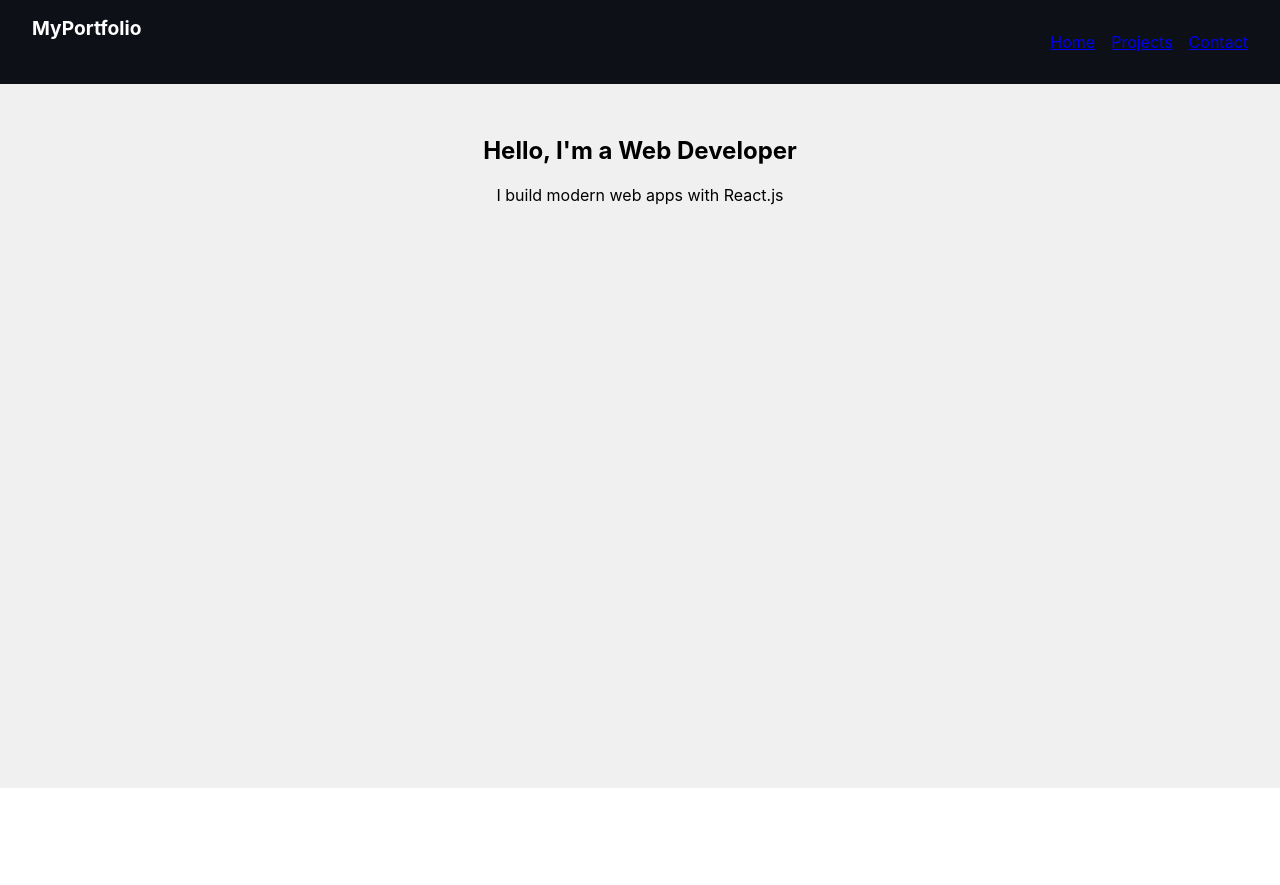
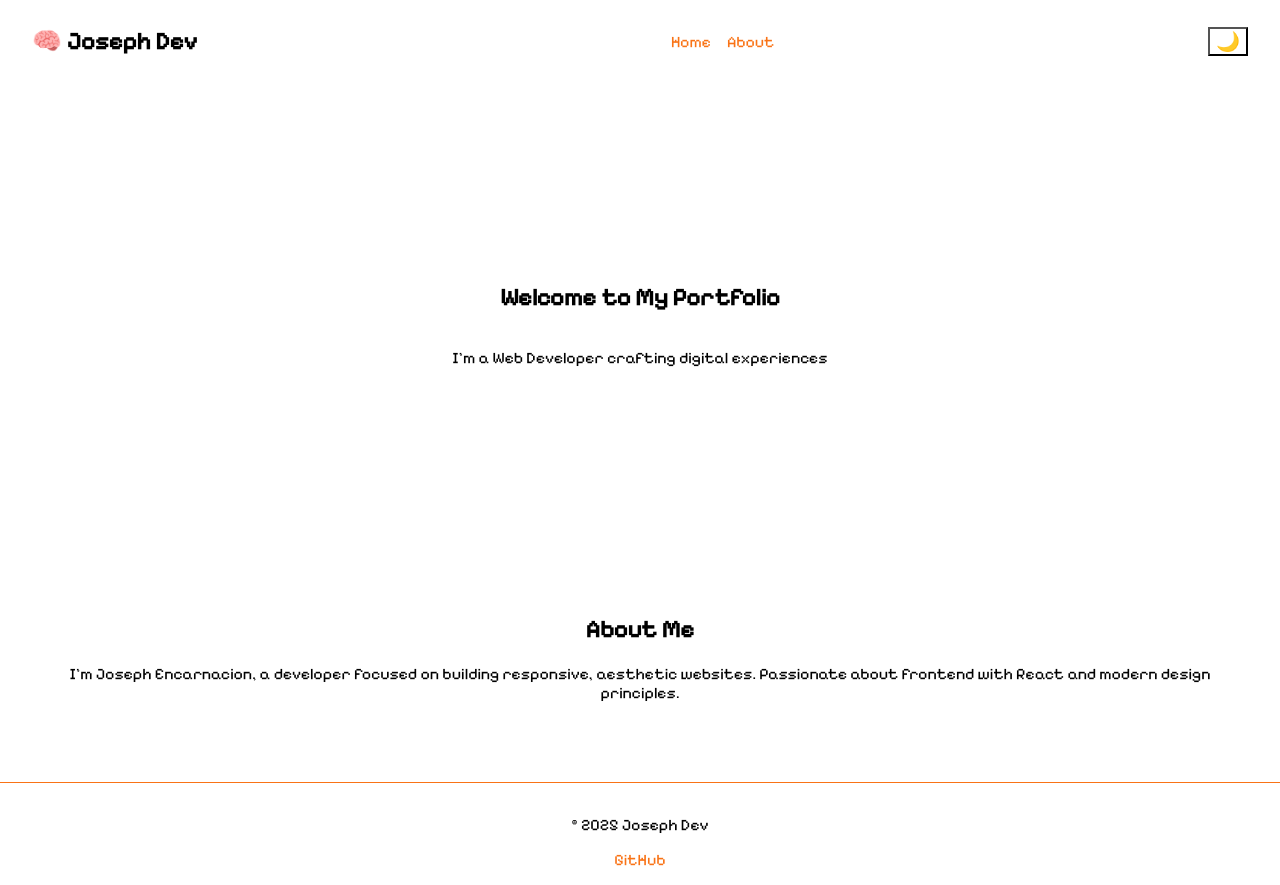
Before and after one commit to josephEncarnacion/new-portfolio, a React (Create React App) app in the folder frontend/: page / in a window 1280 px wide. Before the commit the page ends 800 px from the top, so only its background shows below. Built offline with nearby package versions, Linux system fonts and the light colour scheme.

Commit message:
day one working on my web porfolio create a simple content and navbar with darkmode toggle and implement fonts from goolge

```diff
--- a/frontend/public/index.html
+++ b/frontend/public/index.html
@@ -25,6 +25,7 @@
       Learn how to configure a non-root public URL by running `npm run build`.
     -->
     <title>React App</title>
+    <link href="https://fonts.googleapis.com/css2?family=Pixelify+Sans&display=swap" rel="stylesheet">
   </head>
   <body>
     <noscript>You need to enable JavaScript to run this app.</noscript>
--- a/frontend/src/App.css
+++ b/frontend/src/App.css
@@ -1,38 +1,38 @@
-.App {
-  text-align: center;
+:root {
+  --primary: #f97316;
+  --bg-light: #ffffff;
+  --text-light: #000000;
+  --bg-dark: #0d1117;
+  --text-dark: #ffffff;
+  font-family: 'Pixelify Sans', sans-serif;
 }
 
-.App-logo {
-  height: 40vmin;
-  pointer-events: none;
+body[data-theme='light'] {
+  background-color: var(--bg-light);
+  color: var(--text-light);
 }
 
-@media (prefers-reduced-motion: no-preference) {
-  .App-logo {
-    animation: App-logo-spin infinite 20s linear;
+body[data-theme='dark'] {
+  background-color: var(--bg-dark);
+  color: var(--text-dark);
+}
+
+a {
+  text-decoration: none;
+  color: var(--primary);
+}
+
+.animate-text {
+  animation: slideIn 2s ease-in-out;
+}
+
+@keyframes slideIn {
+  from {
+    transform: translateY(-40px);
+    opacity: 0;
+  }
+  to {
+    transform: translateY(0);
+    opacity: 1;
   }
 }
-
-.App-header {
-  background-color: #282c34;
-  min-height: 100vh;
-  display: flex;
-  flex-direction: column;
-  align-items: center;
-  justify-content: center;
-  font-size: calc(10px + 2vmin);
-  color: white;
-}
-
-.App-link {
-  color: #61dafb;
-}
-
-@keyframes App-logo-spin {
-  from {
-    transform: rotate(0deg);
-  }
-  to {
-    transform: rotate(360deg);
-  }
-}
--- a/frontend/src/App.js
+++ b/frontend/src/App.js
@@ -1,13 +1,21 @@
 import React from 'react';
+import './styles/global.css';
+import { ThemeProvider } from './context/ThemeContext';
+import Home from './pages/Home';
+import About from './pages/About';
+import Footer from './components/Footer';
 import Navbar from './components/Navbar';
-import Content from './components/Content';
 
 function App() {
   return (
-    <>
+    <ThemeProvider>
       <Navbar />
-      <Content />
-    </>
+      <main>
+        <Home />
+        <About />
+      </main>
+      <Footer />
+    </ThemeProvider>
   );
 }
 
--- /dev/null
+++ b/frontend/src/components/Footer.js
@@ -0,0 +1,17 @@
+export default function Footer() {
+    return (
+      <footer style={styles.footer}>
+        <p>© {new Date().getFullYear()} Joseph Dev</p>
+        <a href="https://github.com/josephEncarnacion" target="_blank" rel="noreferrer">GitHub</a>
+      </footer>
+    );
+  }
+
+  const styles = {
+    footer: {
+      textAlign: 'center',
+      padding: '1rem',
+      borderTop: '1px solid #f97316',
+      marginTop: '2rem',
+    }
+  };
--- a/frontend/src/components/Navbar.js
+++ b/frontend/src/components/Navbar.js
@@ -1,14 +1,18 @@
-import React from 'react';
+import { useTheme } from '../context/ThemeContext';
 
 export default function Navbar() {
+  const { toggle, darkMode } = useTheme();
+
   return (
     <nav style={styles.nav}>
-      <div style={styles.logo}>MyPortfolio</div>
-      <ul style={styles.navLinks}>
+      <div style={styles.logo}>🧠 Joseph Dev</div>
+      <ul style={styles.links}>
         <li><a href="#home">Home</a></li>
-        <li><a href="#projects">Projects</a></li>
-        <li><a href="#contact">Contact</a></li>
+        <li><a href="#about">About</a></li>
       </ul>
+      <button onClick={toggle} style={styles.button}>
+        {darkMode ? '☀️' : '🌙'}
+      </button>
     </nav>
   );
 }
@@ -17,17 +21,21 @@ const styles = {
   nav: {
     display: 'flex',
     justifyContent: 'space-between',
+    alignItems: 'center',
     padding: '1rem 2rem',
-    backgroundColor: '#0d1117',
-    color: 'white',
   },
   logo: {
     fontWeight: 'bold',
-    fontSize: '1.2rem',
+    fontSize: '1.5rem',
   },
-  navLinks: {
+  links: {
     listStyle: 'none',
     display: 'flex',
     gap: '1rem',
+  },
+  button: {
+    background: 'transparent',
+    fontSize: '1.2rem',
+    cursor: 'pointer',
   }
 };
--- /dev/null
+++ b/frontend/src/context/ThemeContext.js
@@ -0,0 +1,22 @@
+import { createContext, useState, useContext, useEffect } from 'react';
+
+const ThemeContext = createContext();
+
+export const ThemeProvider = ({ children }) => {
+  const [darkMode, setDarkMode] = useState(() => {
+    return localStorage.getItem('theme') === 'dark';
+  });
+
+  useEffect(() => {
+    document.body.setAttribute('data-theme', darkMode ? 'dark' : 'light');
+    localStorage.setItem('theme', darkMode ? 'dark' : 'light');
+  }, [darkMode]);
+
+  return (
+    <ThemeContext.Provider value={{ darkMode, toggle: () => setDarkMode(d => !d) }}>
+      {children}
+    </ThemeContext.Provider>
+  );
+};
+
+export const useTheme = () => useContext(ThemeContext);
--- /dev/null
+++ b/frontend/src/pages/About.js
@@ -0,0 +1,18 @@
+export default function About() {
+    return (
+      <section id="about" style={styles.about}>
+        <h2>About Me</h2>
+        <p>
+          I’m Joseph Encarnacion, a developer focused on building responsive, aesthetic websites.
+          Passionate about frontend with React and modern design principles.
+        </p>
+      </section>
+    );
+  }
+
+  const styles = {
+    about: {
+      padding: '2rem',
+      textAlign: 'center',
+    }
+  };
--- /dev/null
+++ b/frontend/src/pages/Home.js
@@ -0,0 +1,18 @@
+export default function Home() {
+    return (
+      <section id="home" className="animate-text" style={styles.section}>
+        <h1>Welcome to My Portfolio</h1>
+        <p>I’m a Web Developer crafting digital experiences</p>
+      </section>
+    );
+  }
+
+  const styles = {
+    section: {
+      minHeight: '60vh',
+      display: 'flex',
+      flexDirection: 'column',
+      justifyContent: 'center',
+      textAlign: 'center',
+    }
+  };
--- /dev/null
+++ b/frontend/src/styles/global.css
@@ -0,0 +1,46 @@
+/* global.css */
+
+@import url('https://fonts.googleapis.com/css2?family=Pixelify+Sans&display=swap');
+
+:root {
+  --primary: #f97316;
+  --bg-light: #ffffff;
+  --text-light: #000000;
+  --bg-dark: #0d1117;
+  --text-dark: #ffffff;
+  font-family: 'Pixelify Sans', sans-serif;
+}
+
+body[data-theme='light']{
+  font-family: 'Pixelify Sans', sans-serif;
+  background-color: var(--bg-light);
+  color: var(--text-light);
+  margin: 0;
+  padding: 0;
+}
+body[data-theme='dark'] {
+    font-family: 'Pixelify Sans', sans-serif;
+    background-color: var(--bg-dark);
+    color: var(--text-dark);
+    margin: 0;
+    padding: 0;
+  }
+  a {
+    text-decoration: none;
+    color: var(--primary);
+  }
+
+  .animate-text {
+    animation: slideIn 2s ease-in-out;
+  }
+
+  @keyframes slideIn {
+    from {
+      transform: translateY(-40px);
+      opacity: 0;
+    }
+    to {
+      transform: translateY(0);
+      opacity: 1;
+    }
+  }
```
Also changed, not shown: frontend/src/components/DarkModeToggle.js (added).
